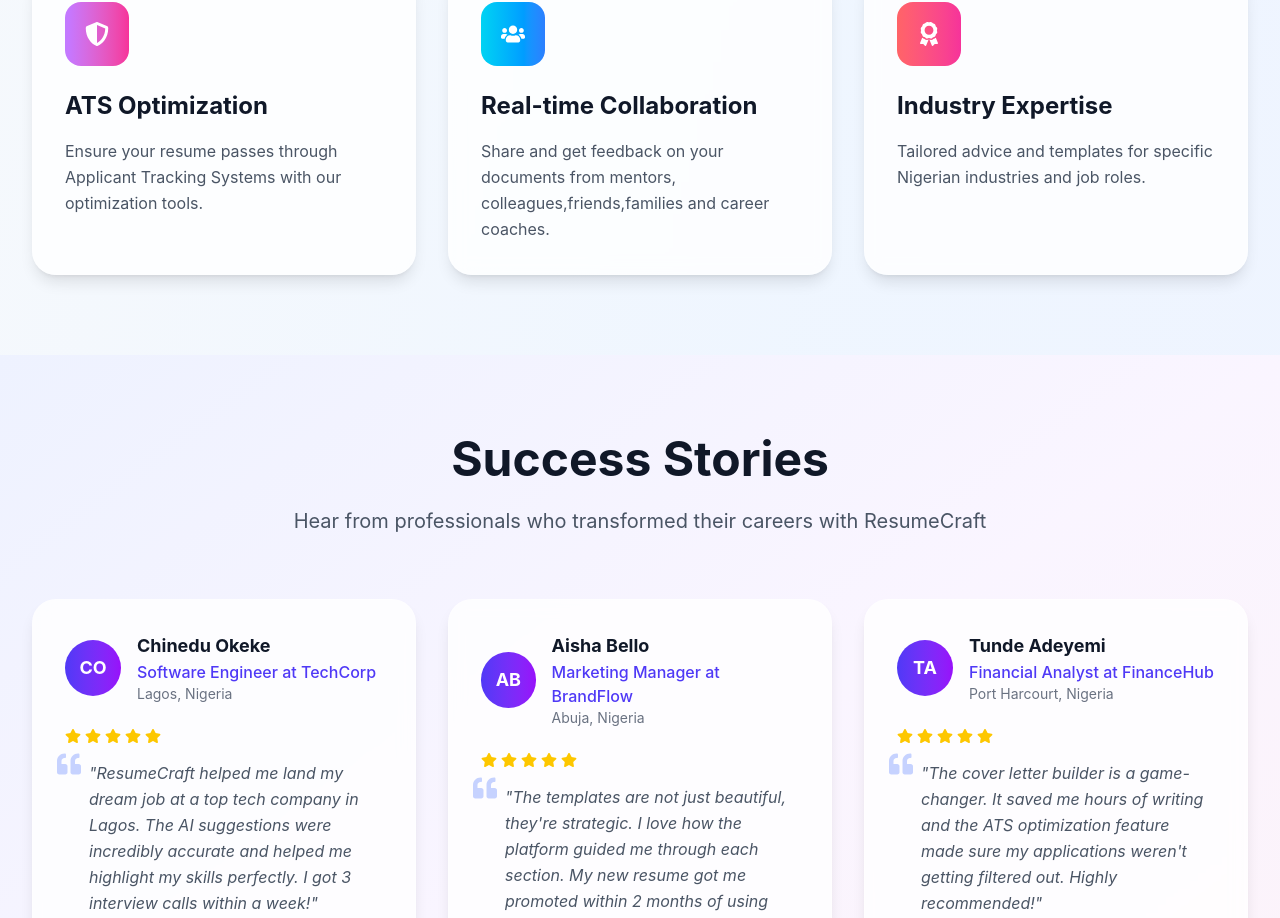
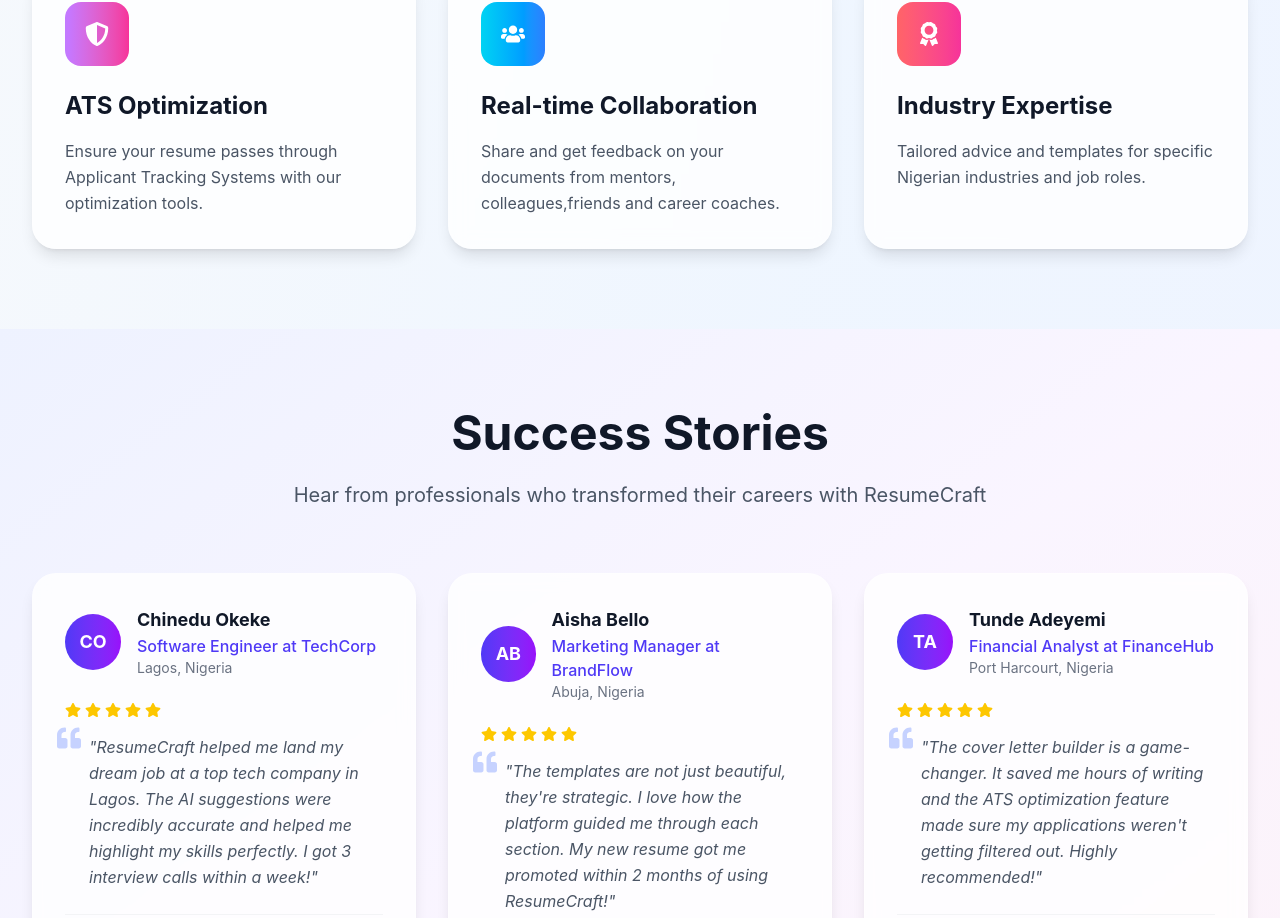
Before and after one commit to Adaobilynda1234/Resumebuilder, a React (Vite) app: page / in a window 1280 px wide. Shown: the part 1514-2432 px from the top of the page. Built offline with nearby package versions, Linux system fonts and the light colour scheme; no server answers; what @react-pdf/renderer would draw is missing.

Commit message:
added update

```diff
--- a/src/pages/Home.jsx
+++ b/src/pages/Home.jsx
@@ -362,7 +362,7 @@
             },
             {
               title: "Real-time Collaboration",
-              desc: "Share and get feedback on your documents from mentors, colleagues,friends,families and career coaches.",
+              desc: "Share and get feedback on your documents from mentors, colleagues,friends and career coaches.",
               icon: FaUsers,
               color: "from-cyan-400 to-blue-500",
             },
```
